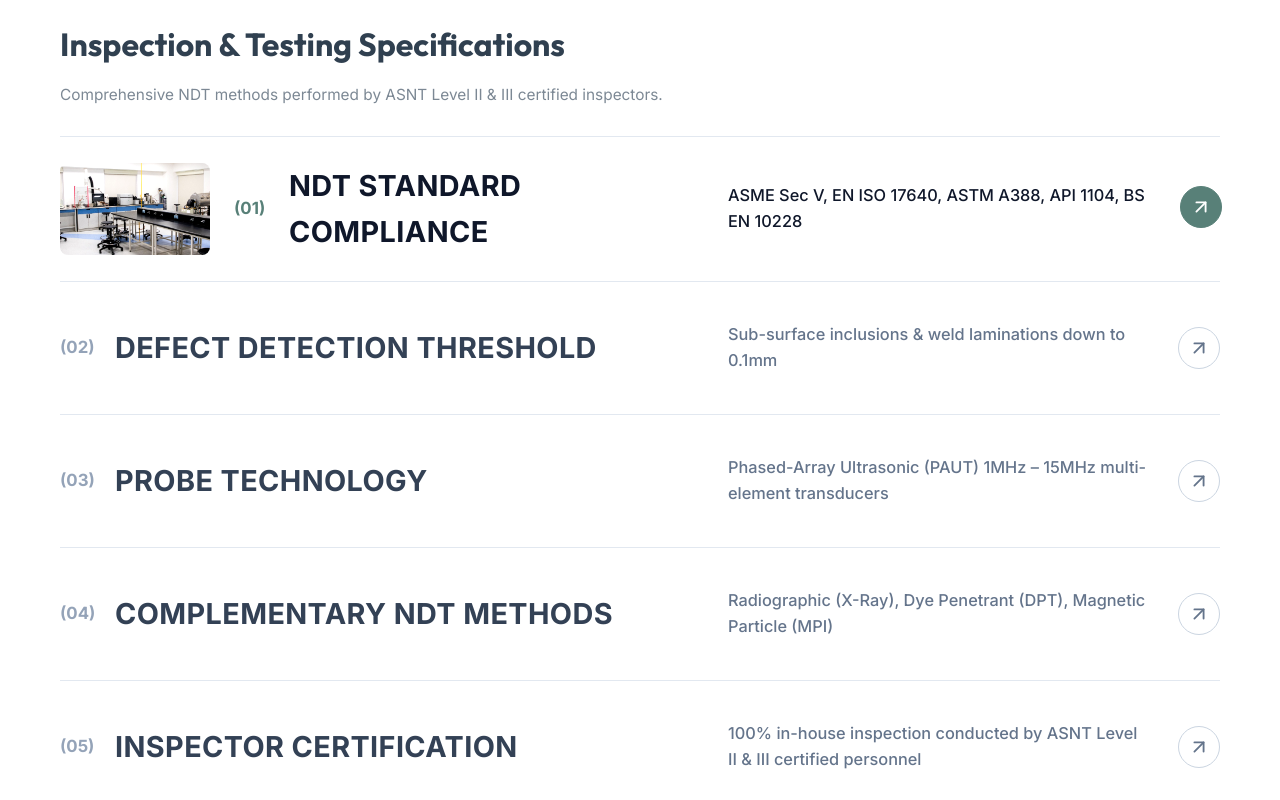
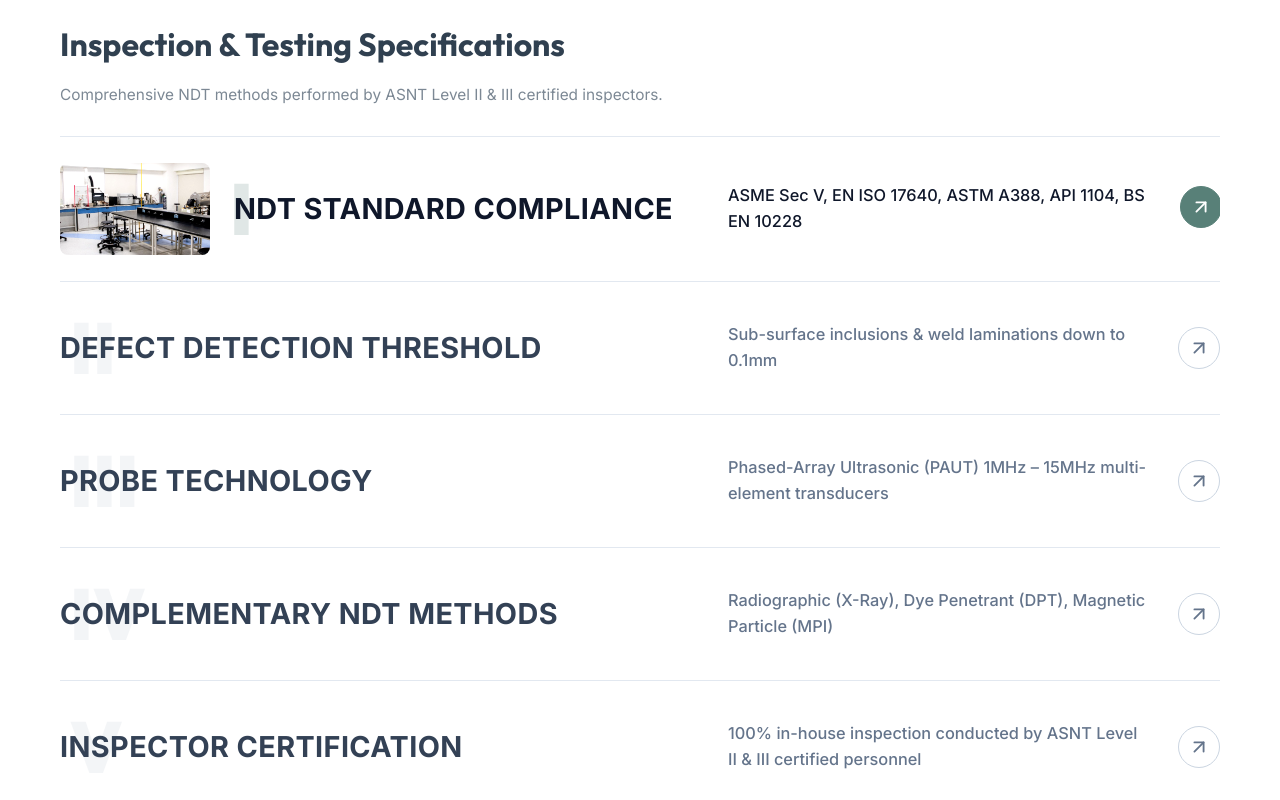
Before and after one commit to White-D-coder/Jyothi_metals, a React (Vite) app: page /services/weld-inspection in a window 1280 px wide. Shown: the part 1600-2400 px from the top of the page. Built offline with nearby package versions, Linux system fonts and the light colour scheme.

Commit message:
refactor: replace numeric step labels with roman numerals and update card UI with background watermarks

```diff
--- a/src/pages/AboutPage.tsx
+++ b/src/pages/AboutPage.tsx
@@ -502,6 +502,7 @@ export const AboutPage: React.FC<AboutPageProps> = ({ onOpenQuoteModal }) => {
                   <div
                     key={pillar.num}
                     style={{
+                      position: 'relative',
                       background: '#FFFFFF',
                       border: '1px solid #CBD5E1',
                       borderTop: '5px solid #588078',
@@ -512,6 +513,8 @@ export const AboutPage: React.FC<AboutPageProps> = ({ onOpenQuoteModal }) => {
                       display: 'flex',
                       flexDirection: 'column',
                       justifyContent: 'flex-start',
+                      overflow: 'hidden',
+                      minHeight: '170px',
                     }}
                     onMouseEnter={(e) => {
                       e.currentTarget.style.borderColor = '#588078';
@@ -524,29 +527,37 @@ export const AboutPage: React.FC<AboutPageProps> = ({ onOpenQuoteModal }) => {
                       e.currentTarget.style.boxShadow = '0 4px 16px rgba(0, 0, 0, 0.04)';
                     }}
                   >
-                    {/* Header: Roman Numeral + Title Inline */}
-                    <div style={{ display: 'flex', alignItems: 'center', gap: '14px', marginBottom: '10px' }}>
+                    {/* Low Opacity Background Watermark Roman Numeral Behind Title */}
                     <span
                       style={{
-                          fontSize: '3.4rem',
+                        position: 'absolute',
+                        right: '12px',
+                        top: '12px',
+                        fontSize: '4.8rem',
                         fontWeight: 900,
                         color: '#588078',
+                        opacity: 0.3,
                         lineHeight: 0.9,
                         fontFamily: "'Inter', sans-serif",
                         letterSpacing: '-0.04em',
-                          minWidth: '55px',
+                        userSelect: 'none',
+                        pointerEvents: 'none',
+                        zIndex: 0,
+                        transition: 'opacity 250ms ease, transform 250ms ease',
                       }}
                     >
                       {pillar.num}
                     </span>
-                      <h3 style={{ fontSize: '1.12rem', fontWeight: 800, color: '#304050', margin: 0, lineHeight: 1.3, letterSpacing: '0.2px' }}>
+
+                    {/* Card Content sitting cleanly in front */}
+                    <div style={{ position: 'relative', zIndex: 1 }}>
+                      <h3 style={{ fontSize: '1.1rem', fontWeight: 800, color: '#304050', marginTop: 0, marginBottom: '10px', lineHeight: 1.3, letterSpacing: '0.2px', textTransform: 'uppercase' }}>
                         {pillar.title}
                       </h3>
-                    </div>
-
                       <p style={{ fontSize: '0.86rem', color: '#64748B', lineHeight: 1.58, margin: 0 }}>
                         {pillar.desc}
                       </p>
+                    </div>
                   </div>
                 ))}
               </div>
--- a/src/pages/LaserCuttingPage.tsx
+++ b/src/pages/LaserCuttingPage.tsx
@@ -51,12 +51,12 @@ const processHighlights = [
 ];
 
 const specifications = [
-  { step: '(01)', label: 'Cutting Tolerance', value: '±0.01mm (Sub-micron optical alignment)', image: '/images/precision_parts.png' },
-  { step: '(02)', label: 'Bed Dimensions', value: 'Up to 4000mm x 2000mm full plate bed', image: '/images/titanium_plates.png' },
-  { step: '(03)', label: 'Material Range', value: 'Stainless Steel (304, 316L, 317L, 321, 310S), Titanium, Inconel, Monel, Duplex', image: '/images/stainless_pipes.png' },
-  { step: '(04)', label: 'Thickness Capability', value: '0.5mm to 60mm high-density plate profile cutting', image: '/images/heavy_rolling_mill.jpg' },
-  { step: '(05)', label: 'Machine Capacity', value: '6kW High-Power Fiber Laser Cells & 5-Axis CNC Milling Centers', image: '/images/cnc_laser_blue.jpg' },
-  { step: '(06)', label: 'Edge Finish', value: 'Dross-free nitrogen assist edge finish, ready for immediate welding', image: '/images/flanges_industrial.png' },
+  { step: 'I', label: 'Cutting Tolerance', value: '±0.01mm (Sub-micron optical alignment)', image: '/images/precision_parts.png' },
+  { step: 'II', label: 'Bed Dimensions', value: 'Up to 4000mm x 2000mm full plate bed', image: '/images/titanium_plates.png' },
+  { step: 'III', label: 'Material Range', value: 'Stainless Steel (304, 316L, 317L, 321, 310S), Titanium, Inconel, Monel, Duplex', image: '/images/stainless_pipes.png' },
+  { step: 'IV', label: 'Thickness Capability', value: '0.5mm to 60mm high-density plate profile cutting', image: '/images/heavy_rolling_mill.jpg' },
+  { step: 'V', label: 'Machine Capacity', value: '6kW High-Power Fiber Laser Cells & 5-Axis CNC Milling Centers', image: '/images/cnc_laser_blue.jpg' },
+  { step: 'VI', label: 'Edge Finish', value: 'Dross-free nitrogen assist edge finish, ready for immediate welding', image: '/images/flanges_industrial.png' },
 ];
 
 const equipmentList = [
@@ -127,12 +127,14 @@ const Reveal: React.FC<{ children: React.ReactNode; delay?: number }> = ({ child
             key={spec.label}
             onMouseEnter={() => setHoveredIndex(index)}
             style={{
+              position: 'relative',
               padding: isHovered ? '26px 0' : '20px 0',
               borderBottom: index < items.length - 1 ? '1px solid #E2E8F0' : 'none',
               display: 'flex',
               alignItems: 'center',
               cursor: 'pointer',
               transition: 'all 250ms ease',
+              overflow: 'hidden',
             }}
           >
             {/* Image Thumbnail (Reveals/Expands on Hover) */}
@@ -146,6 +148,8 @@ const Reveal: React.FC<{ children: React.ReactNode; delay?: number }> = ({ child
                 borderRadius: '8px',
                 flexShrink: 0,
                 transition: 'all 300ms cubic-bezier(0.4, 0, 0.2, 1)',
+                position: 'relative',
+                zIndex: 2,
               }}
             >
               <img
@@ -160,15 +164,22 @@ const Reveal: React.FC<{ children: React.ReactNode; delay?: number }> = ({ child
               />
             </div>
 
-            {/* Step Number (01) */}
+            {/* Low Opacity Background Watermark Roman Numeral Behind Title */}
             <div
               style={{
-                fontSize: '1.05rem',
-                fontWeight: 700,
+                position: 'absolute',
+                left: isHovered ? '170px' : '10px',
+                top: '50%',
+                transform: 'translateY(-50%)',
+                fontSize: '4.5rem',
+                fontWeight: 900,
+                fontFamily: 'Outfit, serif',
                 color: isHovered ? '#588078' : '#94A3B8',
-                width: '55px',
-                flexShrink: 0,
-                transition: 'color 200ms ease',
+                opacity: isHovered ? 0.18 : 0.10,
+                userSelect: 'none',
+                pointerEvents: 'none',
+                zIndex: 0,
+                transition: 'all 300ms ease',
               }}
             >
               {spec.step}
@@ -184,6 +195,8 @@ const Reveal: React.FC<{ children: React.ReactNode; delay?: number }> = ({ child
                 color: isHovered ? '#0F172A' : '#334155',
                 flex: 1,
                 paddingRight: '24px',
+                position: 'relative',
+                zIndex: 1,
                 transition: 'color 200ms ease',
               }}
             >
--- a/src/pages/WeldInspectionPage.tsx
+++ b/src/pages/WeldInspectionPage.tsx
@@ -51,12 +51,12 @@ const processHighlights = [
 ];
 
 const specifications = [
-  { step: '(01)', label: 'NDT Standard Compliance', value: 'ASME Sec V, EN ISO 17640, ASTM A388, API 1104, BS EN 10228', image: '/images/quality_lab.jpg' },
-  { step: '(02)', label: 'Defect Detection Threshold', value: 'Sub-surface inclusions & weld laminations down to 0.1mm', image: '/images/pexels-pppsdavid-5851494.jpg' },
-  { step: '(03)', label: 'Probe Technology', value: 'Phased-Array Ultrasonic (PAUT) 1MHz – 15MHz multi-element transducers', image: '/images/pexels-willians-huerta-2157111846-36397988.jpg' },
-  { step: '(04)', label: 'Complementary NDT Methods', value: 'Radiographic (X-Ray), Dye Penetrant (DPT), Magnetic Particle (MPI)', image: '/images/stainless_pipes.png' },
-  { step: '(05)', label: 'Inspector Certification', value: '100% in-house inspection conducted by ASNT Level II & III certified personnel', image: '/images/pexels-bence-szemerey-337043-6804265.jpg' },
-  { step: '(06)', label: 'Documentation Output', value: 'EN 10204 3.1 / 3.2 NDT Inspection Certificate + Digital Scan Records', image: '/images/pexels-jakubzerdzicki-33813584.jpg' },
+  { step: 'I', label: 'NDT Standard Compliance', value: 'ASME Sec V, EN ISO 17640, ASTM A388, API 1104, BS EN 10228', image: '/images/quality_lab.jpg' },
+  { step: 'II', label: 'Defect Detection Threshold', value: 'Sub-surface inclusions & weld laminations down to 0.1mm', image: '/images/pexels-pppsdavid-5851494.jpg' },
+  { step: 'III', label: 'Probe Technology', value: 'Phased-Array Ultrasonic (PAUT) 1MHz – 15MHz multi-element transducers', image: '/images/pexels-willians-huerta-2157111846-36397988.jpg' },
+  { step: 'IV', label: 'Complementary NDT Methods', value: 'Radiographic (X-Ray), Dye Penetrant (DPT), Magnetic Particle (MPI)', image: '/images/stainless_pipes.png' },
+  { step: 'V', label: 'Inspector Certification', value: '100% in-house inspection conducted by ASNT Level II & III certified personnel', image: '/images/pexels-bence-szemerey-337043-6804265.jpg' },
+  { step: 'VI', label: 'Documentation Output', value: 'EN 10204 3.1 / 3.2 NDT Inspection Certificate + Digital Scan Records', image: '/images/pexels-jakubzerdzicki-33813584.jpg' },
 ];
 
 const equipmentList = [
@@ -127,12 +127,14 @@ const SpecHoverList: React.FC<{ items: typeof specifications }> = ({ items }) =>
             key={spec.label}
             onMouseEnter={() => setHoveredIndex(index)}
             style={{
+              position: 'relative',
               padding: isHovered ? '26px 0' : '20px 0',
               borderBottom: index < items.length - 1 ? '1px solid #E2E8F0' : 'none',
               display: 'flex',
               alignItems: 'center',
               cursor: 'pointer',
               transition: 'all 250ms ease',
+              overflow: 'hidden',
             }}
           >
             {/* Image Thumbnail (Reveals/Expands on Hover) */}
@@ -146,6 +148,8 @@ const SpecHoverList: React.FC<{ items: typeof specifications }> = ({ items }) =>
                 borderRadius: '8px',
                 flexShrink: 0,
                 transition: 'all 300ms cubic-bezier(0.4, 0, 0.2, 1)',
+                position: 'relative',
+                zIndex: 2,
               }}
             >
               <img
@@ -160,15 +164,22 @@ const SpecHoverList: React.FC<{ items: typeof specifications }> = ({ items }) =>
               />
             </div>
 
-            {/* Step Number (01) */}
+            {/* Low Opacity Background Watermark Roman Numeral Behind Title */}
             <div
               style={{
-                fontSize: '1.05rem',
-                fontWeight: 700,
+                position: 'absolute',
+                left: isHovered ? '170px' : '10px',
+                top: '50%',
+                transform: 'translateY(-50%)',
+                fontSize: '4.5rem',
+                fontWeight: 900,
+                fontFamily: 'Outfit, serif',
                 color: isHovered ? '#588078' : '#94A3B8',
-                width: '55px',
-                flexShrink: 0,
-                transition: 'color 200ms ease',
+                opacity: isHovered ? 0.18 : 0.10,
+                userSelect: 'none',
+                pointerEvents: 'none',
+                zIndex: 0,
+                transition: 'all 300ms ease',
               }}
             >
               {spec.step}
@@ -184,6 +195,8 @@ const SpecHoverList: React.FC<{ items: typeof specifications }> = ({ items }) =>
                 color: isHovered ? '#0F172A' : '#334155',
                 flex: 1,
                 paddingRight: '24px',
+                position: 'relative',
+                zIndex: 1,
                 transition: 'color 200ms ease',
               }}
             >
```
Also changed, not shown: src/pages/ArcCastingPage.tsx (+25 -12 lines). Lines whose indentation alone changed are shown as unchanged.
